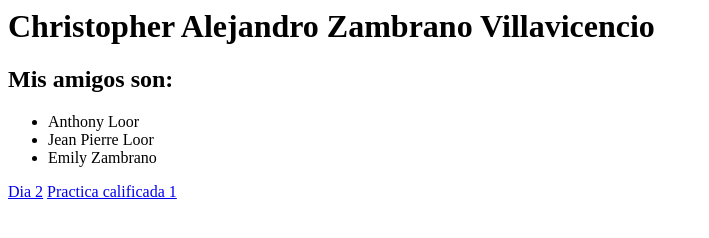
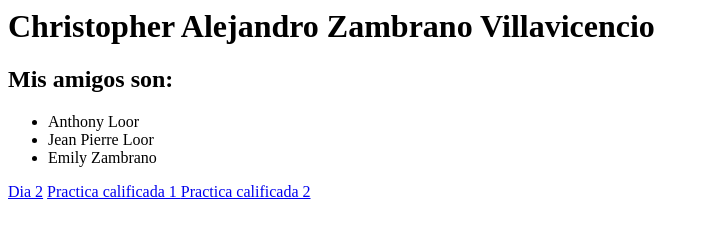
Before and after one commit to zambrano30/Funval-G4, a plain HTML site: page index.html in a window 1280 px wide. Shown: the whole page, without its empty margins (0-709 px from the left). Drawn offline with Linux system fonts and the light colour scheme.

Commit message:
actualizacion

```diff
--- a/index.html
+++ b/index.html
@@ -17,6 +17,7 @@
         <a href="./dia2/index.html">Dia 2</a>
         <a href="./practica-calificada1/index.html">Practica calificada 1 </a>
         <a href="./dia3/dia3.html"></a>
+        <a href="./practica-calificada2/index.html">Practica calificada 2</a>
     </body>
 </html>
 </l>
```
